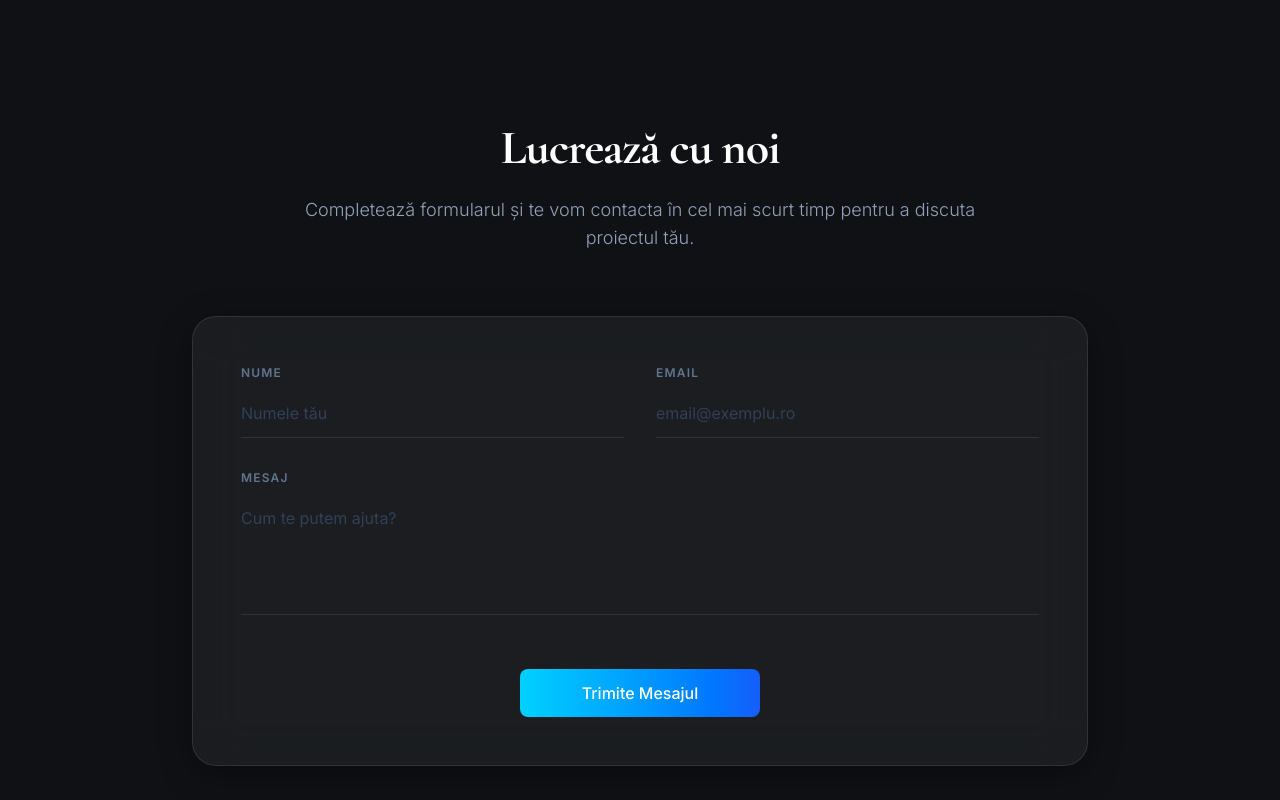
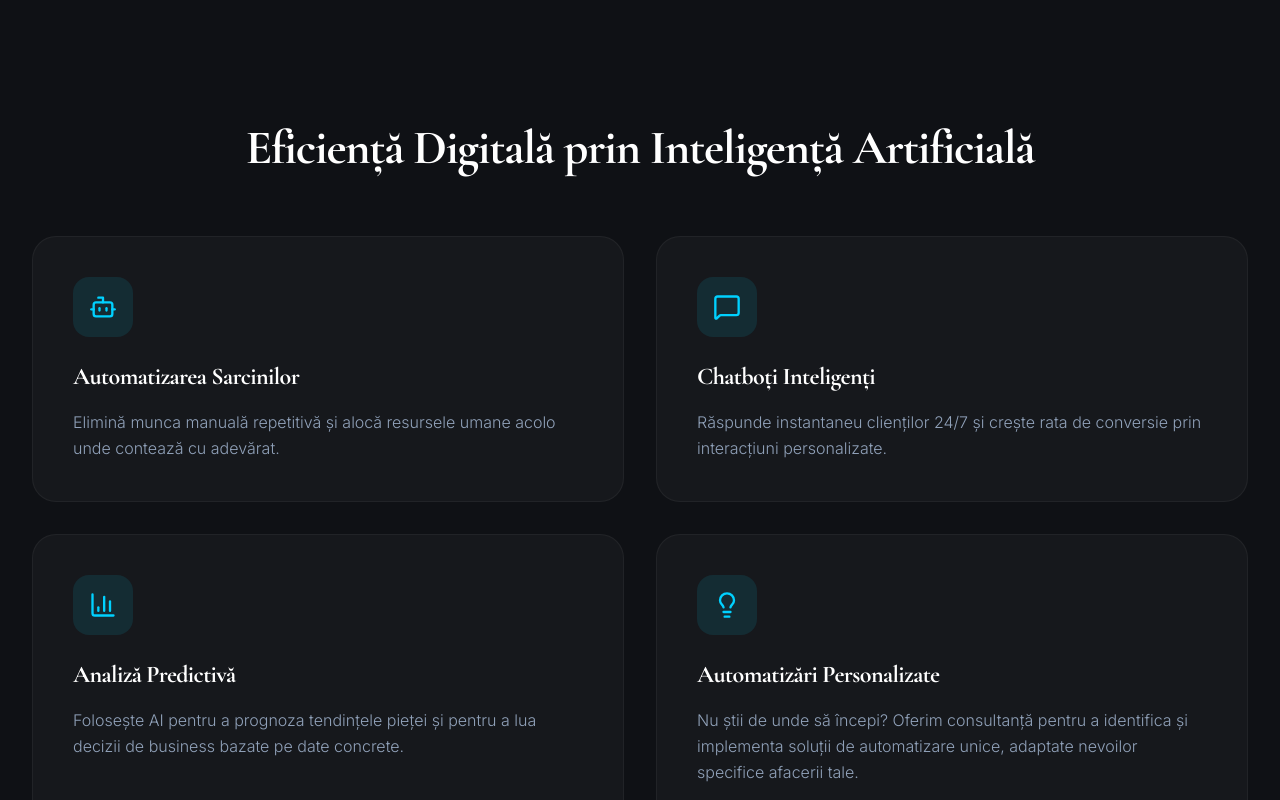
Before and after one commit to ciprianalexandru450-afk/PFA, a React (Vite) app: page / in a window 1280 px wide. Shown: the part 2200-3000 px from the top of the page. Built offline with nearby package versions, Linux system fonts and the light colour scheme.

Commit message:
feat: Add AI Automation section
Introduces a new section to the application showcasing AI-driven automation services. This includes new icons and a component detailing the benefits and features of AI automation, smart chatbots, and predictive analytics.

```diff
--- a/src/App.tsx
+++ b/src/App.tsx
@@ -1,6 +1,6 @@
 import React, { useState, useEffect, useRef } from 'react';
 import { motion, AnimatePresence } from 'motion/react';
-import { ChevronDown, Facebook, Instagram, Linkedin, ArrowLeft, Target, TrendingUp, Filter, Zap, BrainCircuit, Annoyed, BarChart, Globe, ClipboardCheck, Sparkles, Camera, LayoutGrid, Share2, Palette, Gauge, Smartphone } from 'lucide-react';
+import { ChevronDown, Facebook, Instagram, Linkedin, ArrowLeft, Target, TrendingUp, Filter, Zap, BrainCircuit, Annoyed, BarChart, Globe, ClipboardCheck, Sparkles, Camera, LayoutGrid, Share2, Palette, Gauge, Smartphone, Bot, MessageSquare, BarChart3, Lightbulb } from 'lucide-react';
 
 // --- Component: Header --- //
 const Header = ({ setView }: { setView: (view: string) => void }) => {
@@ -187,6 +187,69 @@ const BrandPhilosophy = () => (
   </section>
 );
 
+// --- Component: AIAutomation --- //
+const AIAutomation = () => {
+  const pillars = [
+    {
+      icon: <Bot size={28} />,
+      title: "Automatizarea Sarcinilor",
+      description: "Elimină munca manuală repetitivă și alocă resursele umane acolo unde contează cu adevărat."
+    },
+    {
+      icon: <MessageSquare size={28} />,
+      title: "Chatboți Inteligenți",
+      description: "Răspunde instantaneu clienților 24/7 și crește rata de conversie prin interacțiuni personalizate."
+    },
+    {
+      icon: <BarChart3 size={28} />,
+      title: "Analiză Predictivă",
+      description: "Folosește AI pentru a prognoza tendințele pieței și pentru a lua decizii de business bazate pe date concrete."
+    },
+    {
+      icon: <Lightbulb size={28} />,
+      title: "Automatizări Personalizate",
+      description: "Nu știi de unde să începi? Oferim consultanță pentru a identifica și implementa soluții de automatizare unice, adaptate nevoilor specifice afacerii tale."
+    }
+  ];
+
+  return (
+    <section className="section-spacing px-4 md:px-8 bg-brand-bg border-t border-white/5">
+      <div className="max-w-7xl mx-auto">
+        <motion.div
+          initial={{ opacity: 0, y: 20 }}
+          whileInView={{ opacity: 1, y: 0 }}
+          viewport={{ once: true }}
+          transition={{ duration: 0.8 }}
+          className="text-center mb-16"
+        >
+          <h2 className="text-4xl md:text-5xl font-bold tracking-tight font-serif">
+            Eficiență Digitală prin Inteligență Artificială
+          </h2>
+        </motion.div>
+
+        <div className="grid grid-cols-1 md:grid-cols-2 gap-8">
+          {pillars.map((pillar, index) => (
+            <motion.div
+              key={index}
+              initial={{ opacity: 0, scale: 0.95 }}
+              whileInView={{ opacity: 1, scale: 1 }}
+              viewport={{ once: true }}
+              transition={{ duration: 0.5, delay: index * 0.1 }}
+              className="p-10 rounded-3xl bg-white/[0.03] border border-white/5 hover:bg-white/[0.05] transition-all duration-300 group"
+            >
+              <div className="mb-6 p-4 w-fit rounded-2xl bg-brand-accent/10 text-brand-accent group-hover:bg-brand-accent group-hover:text-white transition-all duration-300">
+                {pillar.icon}
+              </div>
+              <h3 className="text-2xl font-bold text-white mb-4 tracking-tight">{pillar.title}</h3>
+              <p className="text-slate-400 font-light leading-relaxed">{pillar.description}</p>
+            </motion.div>
+          ))}
+        </div>
+      </div>
+    </section>
+  );
+};
+
 // --- Component: Contact --- //
 const Contact = () => (
   <section id="contact" className="section-spacing px-4 md:px-8 bg-brand-bg border-t border-white/5">
@@ -266,6 +329,7 @@ const HomePage = ({ setView }: { setView: (view: string) => void }) => (
       <Hero />
       <AgencyPresentation />
       <BrandPhilosophy />
+      <AIAutomation />
       <Contact />
     </main>
     <Footer />
```
